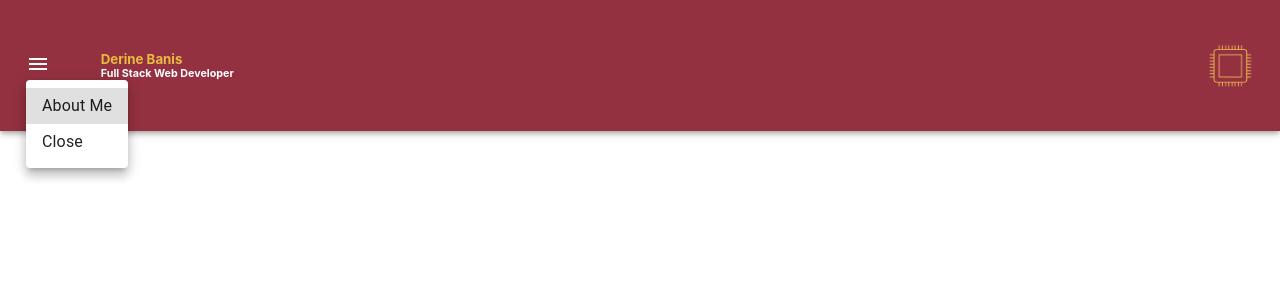
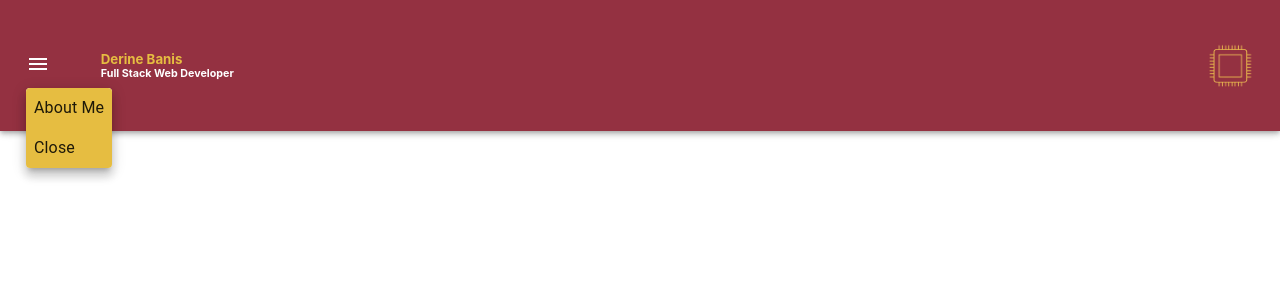
Before and after one commit to Enired/my-personal-site, a React (Create React App) app in the folder client/: page / in a window 1280 px wide. Both pictures are taken after a click on the element 37 px from the left and 65 px from the top of the page. Shown: the top 300 px of the page. Built offline with nearby package versions, Linux system fonts and the light colour scheme.

Commit message:
Add styling to dropdown menu

```diff
--- a/client/src/components/TopNav.jsx
+++ b/client/src/components/TopNav.jsx
@@ -30,12 +30,12 @@ export const TopNav = () => {
         <MenuOutlinedIcon />
         </div>
 
-        <Menu
+        <Menu id="nav-bar-menu-dropdown"
         anchorEl={anchor}
         open={open}
         >
-          <MenuItem onClick={()=>{console.log('Clicked About Me Link')}}>About Me</MenuItem>
-          <MenuItem onClick={(event)=>{closeMenu(event)}}>Close</MenuItem>
+          <MenuItem className="nav-bar-menu-dropdown-item" onClick={()=>{console.log('Clicked About Me Link')}}>About Me</MenuItem>
+          <MenuItem className="nav-bar-menu-dropdown-item" onClick={(event)=>{closeMenu(event)}}>Close</MenuItem>
         </Menu>
 
 
--- a/client/src/styles/topNav.scss
+++ b/client/src/styles/topNav.scss
@@ -54,11 +54,18 @@
         }
       }
     }
-
-
-
-
   }
 
-@media only screen and (min-width: 481px){
-}
+  #nav-bar-menu-dropdown{
+    margin-top: 0.5rem;
+    ul {
+      padding: 0;
+    }
+    .nav-bar-menu-dropdown-item{
+      padding: 0.5rem;
+      background-color: #E6BD41;
+    }
+  }
+
+  @media only screen and (min-width: 481px){
+  }
```
